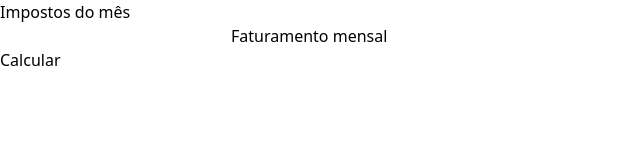
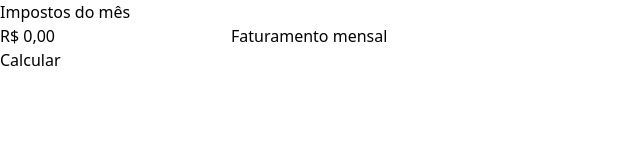
Before and after one commit to souzaluiz/impostos-do-mes, a Next.js app: page / in a window 1280 px wide. Shown: the top 160 px of the page, without its empty margins (0-640 px from the left). Built offline with nearby package versions, Linux system fonts and the light colour scheme; what @material-tailwind/react would draw is missing.

Commit message:
feat: add atm input for money

```diff
--- a/src/pages/index.tsx
+++ b/src/pages/index.tsx
@@ -1,19 +1,29 @@
+import { MAX_MONEY, extractNumber, numberToMoneyFormat } from '@/utils/money';
 import { Button, Input, Typography } from '@material-tailwind/react';
 import { useRouter } from 'next/router';
 import { useState } from 'react';
 
 export default function Home() {
-  const [amount, setAmount] = useState('');
+  const [amount, setAmount] = useState(0);
   const router = useRouter();
 
   function handleClickCalculate() {
-    const cents = parseFloat(amount.replace(',', '.')) * 100;
-
     router.push({
       pathname: '/calcular',
-      query: { amount: cents },
+      query: { amount },
     });
   }
+
+  const handleChangeText = (text: string) => {
+    const number = extractNumber(text);
+    let money = number;
+
+    if (number > MAX_MONEY) money = MAX_MONEY;
+
+    if (number < 0) money = 0;
+
+    setAmount(money);
+  };
 
   return (
     <main className="flex min-h-screen w-11/12 max-w-xs items-center justify-center flex-col mx-auto space-y-4">
@@ -21,8 +31,9 @@ export default function Home() {
 
       <Input
         label="Faturamento mensal"
-        value={amount}
-        onChange={event => setAmount(event.target.value)}
+        inputMode="numeric"
+        value={numberToMoneyFormat(amount / 100)}
+        onChange={event => handleChangeText(event.target.value)}
       />
 
       <Button className="w-full" onClick={handleClickCalculate}>
--- /dev/null
+++ b/src/utils/money.ts
@@ -0,0 +1,9 @@
+export const MAX_MONEY = Number.MAX_SAFE_INTEGER;
+
+export const numberToMoneyFormat = (money: number): string => {
+  return money.toLocaleString('pt-BR', { style: 'currency', currency: 'BRL' });
+};
+
+export const extractNumber = (money: string): number => {
+  return Number(money.replace(/[^0-9]/g, ''));
+};
```
